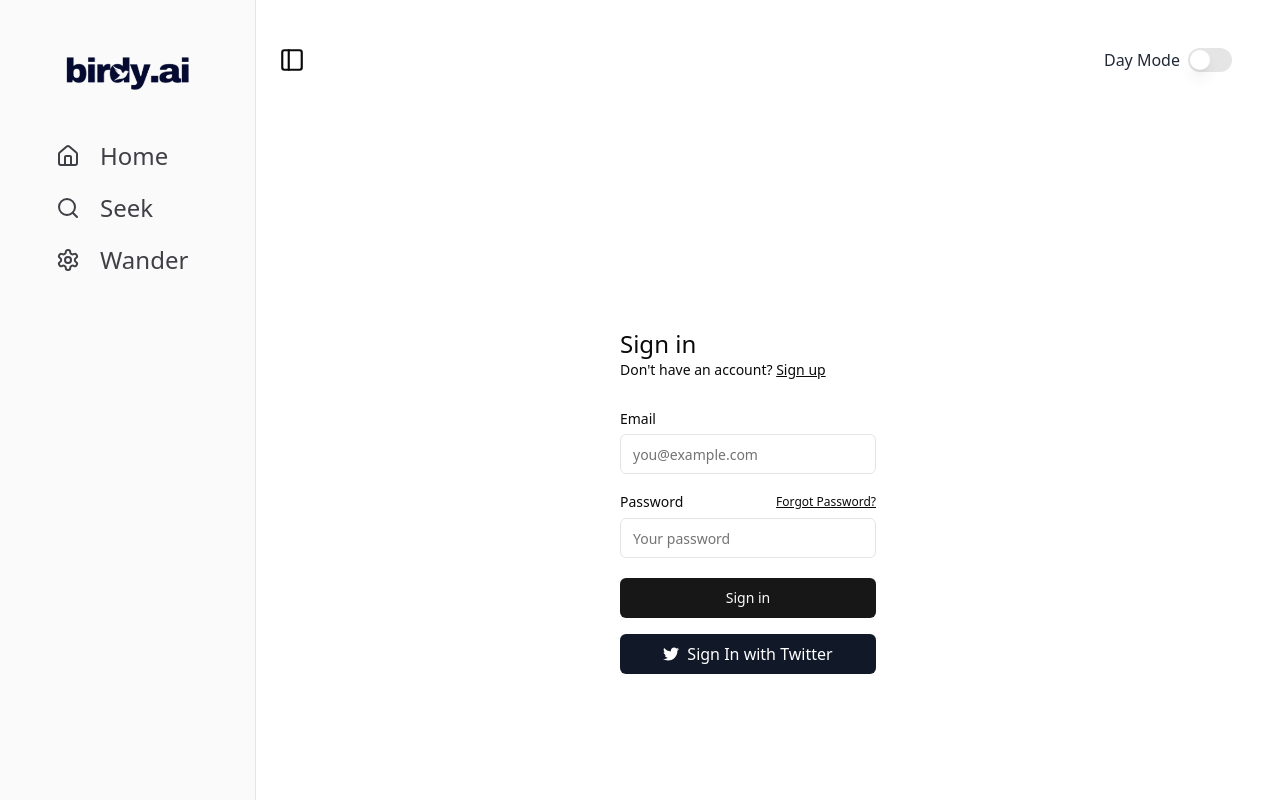
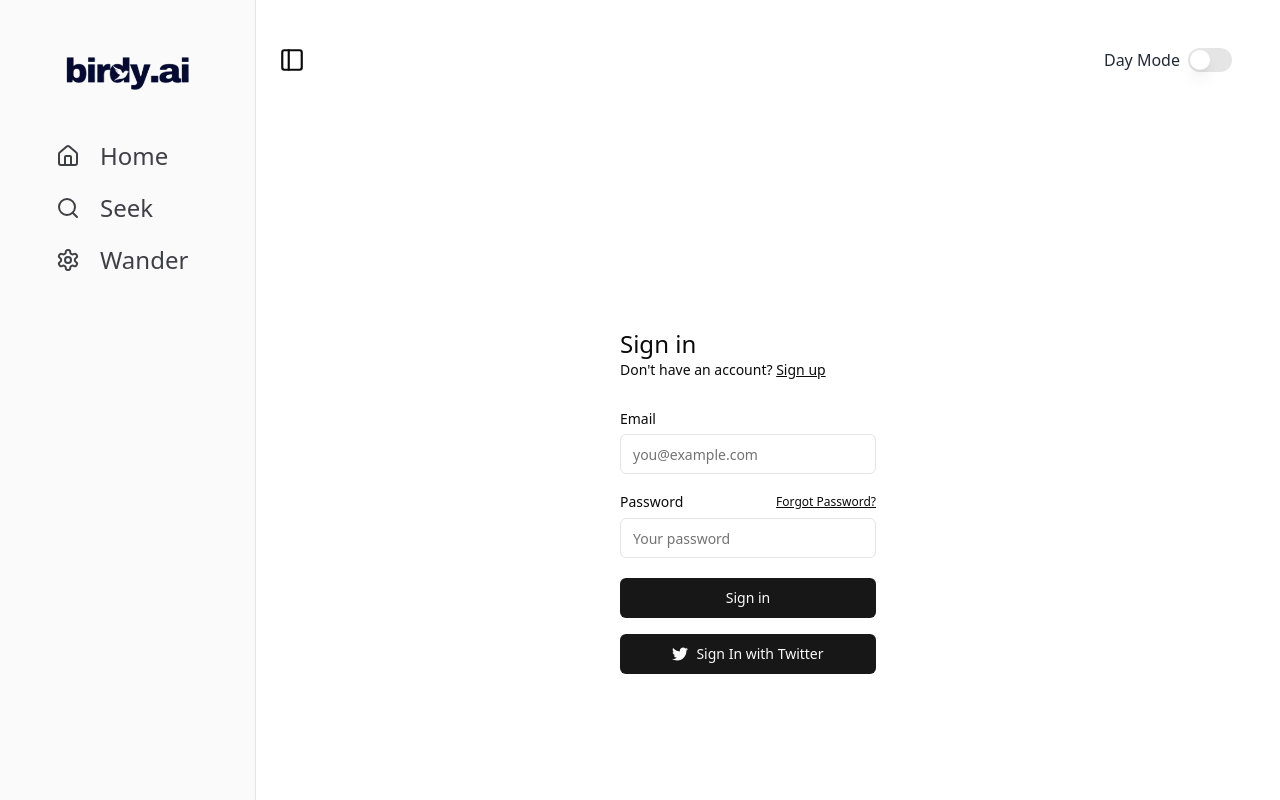
Before and after one commit to tomghaines/nova, a Next.js app: page /sign-in in a window 1280 px wide. Built offline with nearby package versions, Linux system fonts and the light colour scheme; no server answers.

Commit message:
fix twitter sign-in button

```diff
--- a/components/ui/twitter-sign-in.tsx
+++ b/components/ui/twitter-sign-in.tsx
@@ -2,16 +2,18 @@
 
 import { signInWithTwitterAction } from '@/app/actions';
 import { FaTwitter } from 'react-icons/fa';
+import { Button } from '@/components/ui/button';
 
 export function TwitterSignIn() {
   return (
-    <button
+    <Button
       onClick={() => signInWithTwitterAction()}
       type='button'
-      className='flex w-full items-center justify-center gap-2 rounded-md bg-gray-900 px-4 py-2 text-white hover:bg-gray-700'
+      className='w-full'
+      variant='default'
     >
       <FaTwitter />
       Sign In with Twitter
-    </button>
+    </Button>
   );
 }
```
